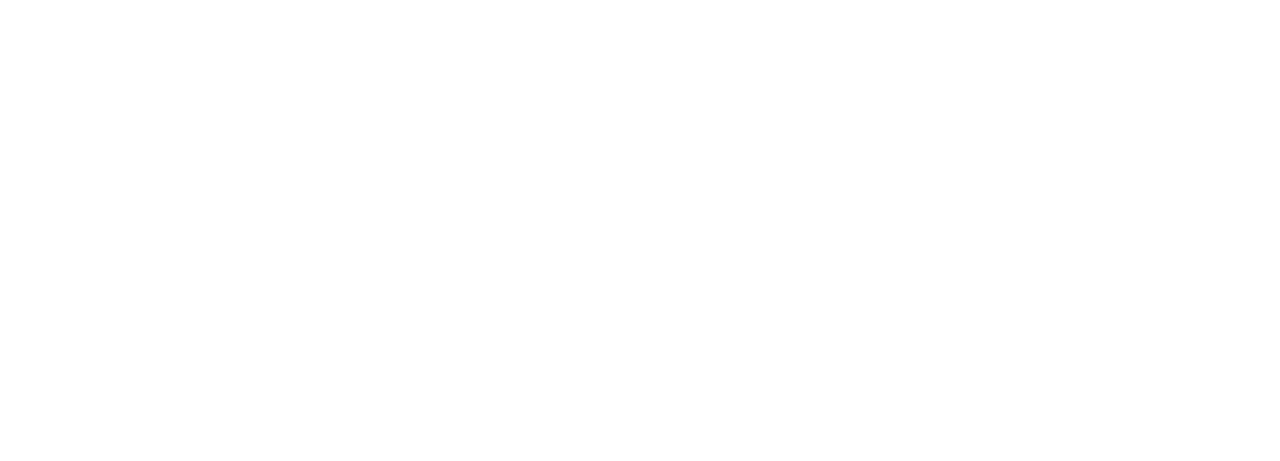
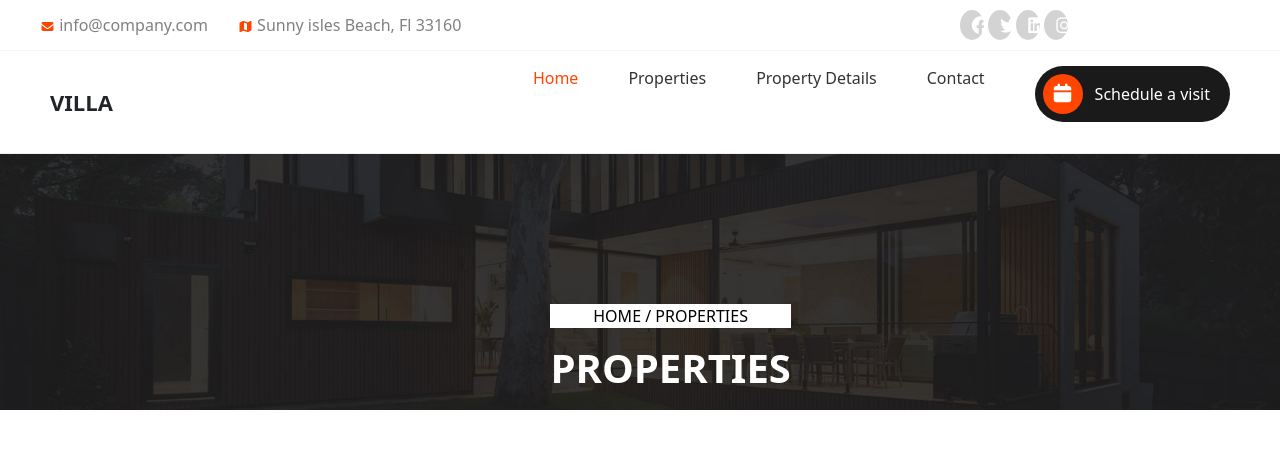
Before and after one commit to AkhilaReddy312/Villas-project, a plain HTML site: page properties.html in a window 1280 px wide. Drawn offline with nearby package versions, Linux system fonts and the light colour scheme.

Commit message:
fifth commit

```diff
--- a/properties.html
+++ b/properties.html
@@ -5,11 +5,64 @@
     <meta charset="UTF-8">
     <meta name="viewport" content="width=device-width, initial-scale=1.0">
     <title>Properties</title>
+    <link rel="stylesheet" href="https://cdnjs.cloudflare.com/ajax/libs/font-awesome/7.0.1/css/all.min.css"
+        integrity="sha512-2SwdPD6INVrV/lHTZbO2nodKhrnDdJK9/kg2XD1r9uGqPo1cUbujc+IYdlYdEErWNu69gVcYgdxlmVmzTWnetw=="
+        crossorigin="anonymous" referrerpolicy="no-referrer" />
+    <link href="https://cdn.jsdelivr.net/npm/bootstrap@5.3.8/dist/css/bootstrap.min.css" rel="stylesheet"
+        integrity="sha384-sRIl4kxILFvY47J16cr9ZwB07vP4J8+LH7qKQnuqkuIAvNWLzeN8tE5YBujZqJLB" crossorigin="anonymous">
     <link rel="stylesheet" href="./style.css">
 </head>
 
 <body>
+    <div class="top-bar">
+        <div class="about">
+            <div class="email">
+                <i class="fa-solid fa-envelope"></i>
+                <p>info@company.com</p>
+            </div>
+            <div class="map">
+                <i class="fa-solid fa-map"></i>
+                <p>Sunny isles Beach, Fl 33160</p>
+            </div>
+        </div>
+        <div class="icons">
+            <i class="fa-brands fa-facebook"></i>
+            <i class="fa-brands fa-twitter"></i>
+            <i class="fa-brands fa-linkedin"></i>
+            <i class="fa-brands fa-instagram"></i>
+        </div>
+    </div>
+    <!-- header start -->
+    <header>
+        <div class="logo">VILLA</div>
+        <nav>
+            <div class="hamburger" id="hamburger">
+                ☰
+            </div>
 
+            <ul>
+                <li><a href="#" style="color: orangered;">Home</a></li>
+                <li><a href="#">Properties</a></li>
+                <li><a href="#">Property Details</a></li>
+                <li><a href="#">Contact</a></li>
+                <a href="#" class="visit-btn">
+                    <span class="icon"><i class="fa-solid fa-calendar"
+                            style="color: white; font-size: 20px;"></i></span>
+                    <span class="text">Schedule a visit</span>
+                </a>
+            </ul>
+        </nav>
+    </header>
+    <div class="properties-container">
+        <div class="prop-img">
+            <img src="./assets/images/page-heading-bg.jpg" alt="">
+        </div>
+        <div class="prop-text">
+            <p>HOME / PROPERTIES</p>
+            <h2>PROPERTIES</h2>
+        </div>
+        <br><br>
+        <div class="propdetails"></div>
 </body>
 
 </html>
--- a/style.css
+++ b/style.css
@@ -608,7 +608,7 @@ footer {
 }
 
 /* CONTACT PAGE ORIGINAL CSS */
-.cu-img {
+.cu-img img {
     width: 100%;
     position: relative;
 }
@@ -649,6 +649,7 @@ footer {
     position: relative;
     right: -82px;
     bottom: 1px;
+    width: 300px;
 }
 
 .call {
@@ -745,6 +746,30 @@ footer {
 .googlemap iframe {
     width: 80%;
     height: 400px;
+}
+
+/* PROPERTIES ORIGINAL CSS----------------------- */
+.prop-img img {
+    width: 100%;
+    position: relative;
+}
+
+.prop-text {
+    position: absolute;
+    top: 38%;
+    left: 43%;
+    text-align: center;
+}
+
+.prop-text p {
+    background-color: white;
+    color: black;
+}
+
+.prop-text h2 {
+    color: white;
+    font-weight: bolder;
+    font-size: 40px;
 }
 
 
```
